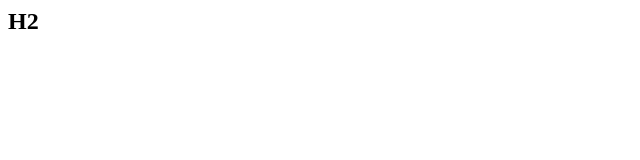
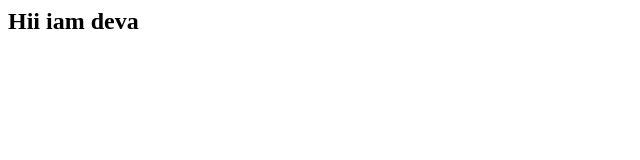
Before and after one commit to DEVARAJ-07/sample, a plain HTML site: page index.html in a window 1280 px wide. Shown: the whole page, without its empty margins (0-640 px from the left). Drawn offline with Linux system fonts and the light colour scheme.

Commit message:
committed the psh by nexus ai

```diff
--- a/index.html
+++ b/index.html
@@ -1,5 +1,5 @@
 <html>
     <body>
-        <h2>H2</h2>
+        <h2>Hii iam deva</h2>
     </body>
 </html>
```
